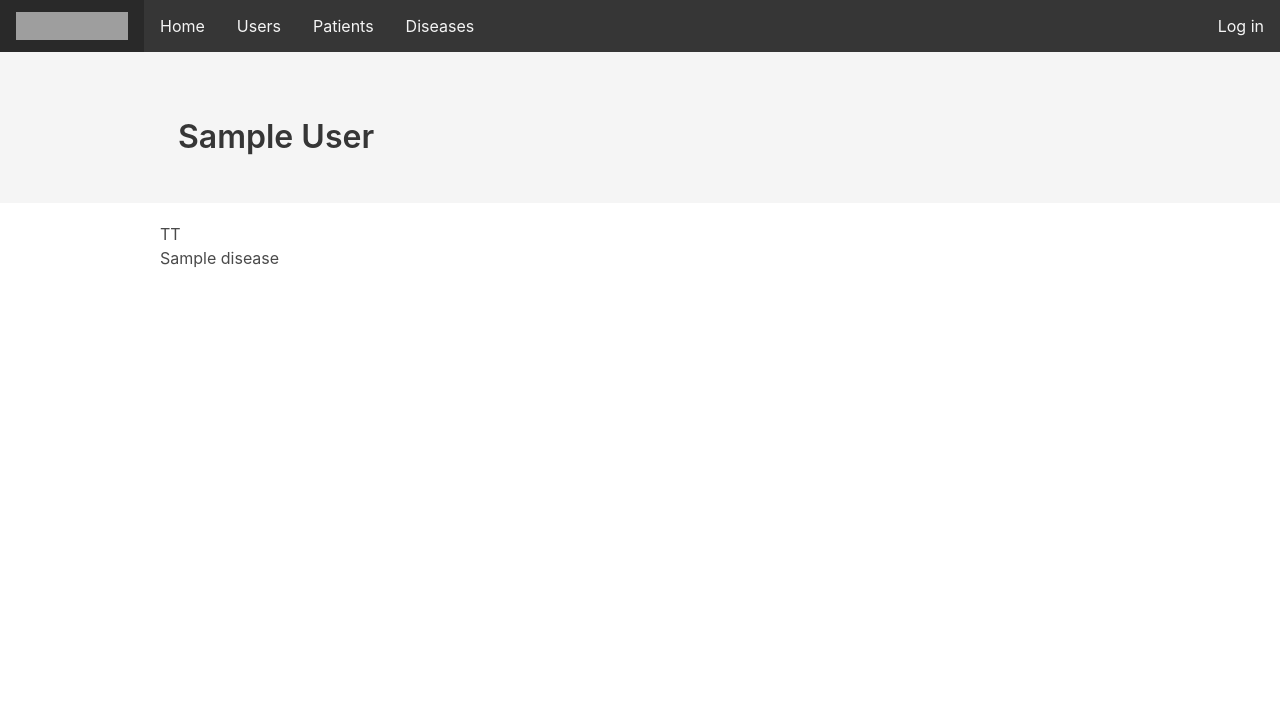
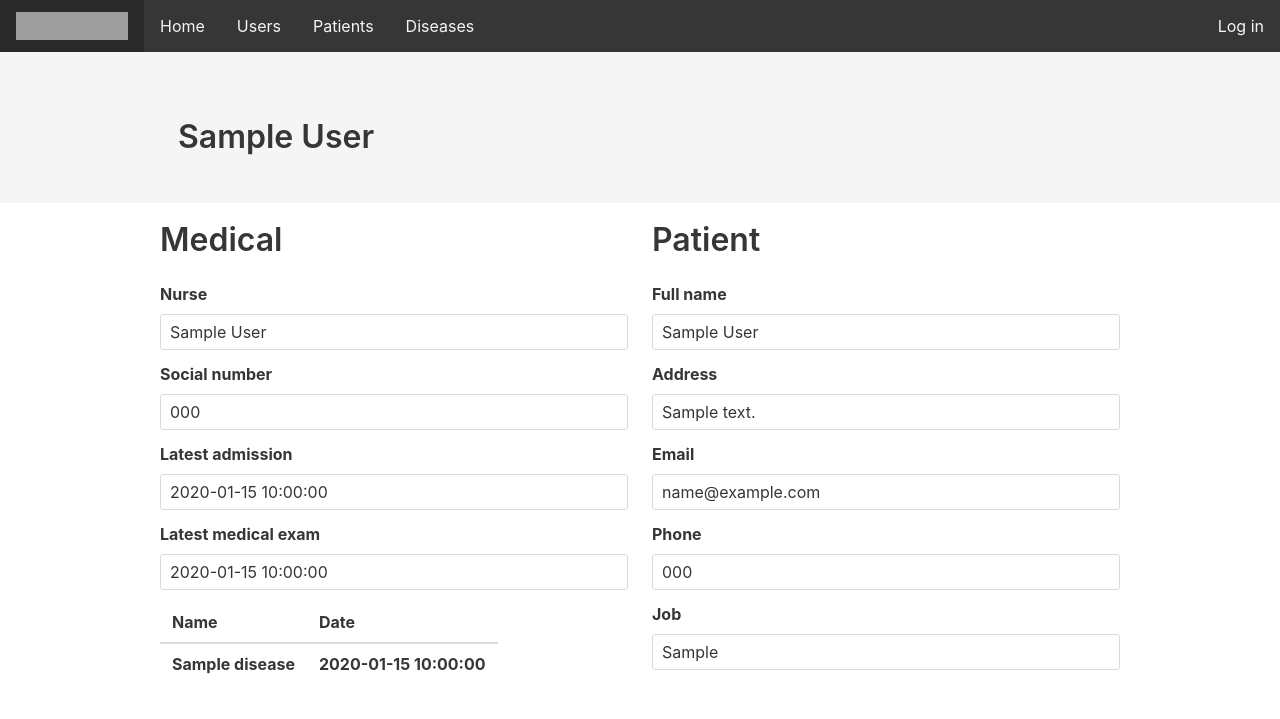
Before and after one commit to sylann/nursequest, a Flask app: page /patients/1 in a window 1280 px wide. Shown: the top 719 px of the page. Run offline with Flask 2, Linux system fonts and the light colour scheme; tables that the repository leaves empty hold one stand-in row (values such as "Sample post"); lists and menus that the app fills with data are empty; grey boxes are pictures that could not be loaded.

Commit message:
add / edit / view of patient (#3)
verified

```diff
--- a/app/models/patients.py
+++ b/app/models/patients.py
@@ -13,7 +13,6 @@ class CaughtDisease(db.Model):
     def __repr__(self):
         return "<ContractedDisease(id_patient='{}', id_disease='{}', contracted={})>".format(
             self.id_patient, self.id_disease, self.contracted)
-
 
 
 class Patient(db.Model):
--- a/app/models/users.py
+++ b/app/models/users.py
@@ -42,3 +42,7 @@ class User(db.Model):
 
     def password_reset(self, reset_link):
         pass
+
+    def __repr__(self):
+        return "<User(id='{}', first_name='{}', last_name='{}', email='{}', password={}, hire_date={}, is_admin='{}')>".format(self.id, self.first_name, self.last_name, self.email,
+                                                                   self.password, self.hire_date, self.is_admin)
--- a/app/static/css/main.css
+++ b/app/static/css/main.css
@@ -20,3 +20,8 @@ body {
     padding: .4rem;
     line-height: .4;
 }
+
+.patient_name {
+    text-decoration-color: hsl(0, 0%, 4%);
+
+}
--- a/app/templates/patient.html
+++ b/app/templates/patient.html
@@ -4,12 +4,90 @@
     {% include '_title.html' %}
 
     <div class="container">
-    <p> TT </p>
-    <ul>
-        {% for d in data.diseases %}
-            <li>{{ d.disease.name }}</li>
-        {% endfor %}
-    </ul>
+        <div class="columns">
+
+            <div class="column">
+
+                <h3 class="title is-3">Medical</h3>
+
+                <div class="field">
+                    <label class="label">Nurse</label>
+                    <div class="control">
+                        <input class="input" type="text" value="{{ data.user.full_name }}" readonly>
+                    </div>
+                </div>
+
+                <div class="field">
+                    <label class="label">Social number</label>
+                    <div class="control">
+                        <input class="input" type="text" value="{{ data.patient.social_number }}" readonly>
+                    </div>
+                </div>
+                <div class="field">
+                    <label class="label">Latest admission</label>
+                    <div class="control">
+                        <input class="input" type="text" value="{{ data.patient.latest_admission }}" readonly>
+                    </div>
+                </div>
+                <div class="field">
+                    <label class="label">Latest medical exam</label>
+                    <div class="control">
+                        <input class="input" type="text" value="{{ data.patient.latest_medical_exam }}" readonly>
+                    </div>
+                </div>
+
+                <table class="table is-striped">
+                    <thead>
+                    <th>Name</th>
+                    <th>Date</th>
+                    </thead>
+
+                    <tbody>
+                    {% for d in data.patient.diseases %}
+                        <tr>
+                            <th>{{ d.disease.name }}</th>
+                            <th>{{ d.disease.added }}</th>
+                        </tr>
+                    {% endfor %}
+                    </tbody>
+                </table>
+            </div>
+
+            <div class="column">
+                <h3 class="title is-3">Patient</h3>
+
+                <div class="field">
+                    <label class="label">Full name</label>
+                    <div class="control">
+                        <input class="input" type="text" value="{{ data.patient.full_name }}" readonly>
+                    </div>
+                </div>
+                <div class="field">
+                    <label class="label">Address</label>
+                    <div class="control">
+                        <input class="input" type="text" value="{{ data.patient.address }}" readonly>
+                    </div>
+                </div>
+                <div class="field">
+                    <label class="label">Email</label>
+                    <div class="control">
+                        <input class="input" type="text" value="{{ data.patient.email }}" readonly>
+                    </div>
+                </div>
+                <div class="field">
+                    <label class="label">Phone</label>
+                    <div class="control">
+                        <input class="input" type="text" value="{{ data.patient.phone }}" readonly>
+                    </div>
+                </div>
+                <div class="field">
+                    <label class="label">Job</label>
+                    <div class="control">
+                        <input class="input" type="text" value="{{ data.patient.job }}" readonly>
+                    </div>
+                </div>
+            </div>
+        </div>
     </div>
 
 {% endblock %}
--- a/app/views/patients.py
+++ b/app/views/patients.py
@@ -1,12 +1,15 @@
+from pprint import pprint
 
-from flask import render_template, request
+from flask import render_template, request, redirect, url_for
 from sqlalchemy import or_
 from sqlalchemy.exc import IntegrityError
+import datetime
 
 from app import app, db
 from app.models.diseases import Disease
 from app.models.patients import Patient, CaughtDisease
-from app.utils import generate_fake_patient, generate_random_list, generate_patient_date
+from app.models.users import User
+from app.utils import generate_fake_patient, generate_random_list, generate_patient_date, fake
 
 
 @app.route('/patients')
@@ -35,18 +38,109 @@ def get_patients():
 @app.route('/patients/<int:id>')
 def get_patient(id):
     patient = Patient.query.get(id)
+    try:
+        user = User.query.get(patient.id_assigned_user)
+    except:
+        pass
+        # TODO : To be finished
 
     return render_template(
         'patient.html',
         current_route='get_patient',
         title=patient.full_name,
-        data=patient
+        data={'patient': patient, 'user': user }
     )
 
 @app.route('/patients/new')
+def get_add_patient():
+    users = User.query.all()
+    # TODO : Mieux filtrer users (id - full_name)
+    diseases = Disease.query.all()
+
+    return render_template(
+        'add_patient.html',
+        current_route='get_add_patient',
+        title='Add patient',
+        data={'users': users, 'diseases': diseases}
+    )
+
+@app.route('/patients/new', methods=['POST'])
 def add_patient():
-    pass
+    pprint(request.args)
+    nurse_id = request.form.get('nurse')
+    first_name = request.form.get('first_name')
+    last_name = request.form.get('last_name')
+    address = request.form.get('address')
+    email = request.form.get('email')
+    phone = request.form.get('phone')
+    job = request.form.get('job')
+    social_number = request.form.get('social_number')
+    disease_id = str(request.form.get('disease'))
+    latest_admission = datetime.datetime.now()
+    contracted = datetime.datetime.strptime(request.form.get('contracted'), '%Y-%m-%d')
 
+    print('********************************************')
+    print(nurse_id)
+    print(type(nurse_id))
+    if nurse_id == '0':
+        nurse_id = None
+
+    patient = Patient(
+        first_name=first_name,
+        last_name=last_name,
+        address=address,
+        email=email,
+        phone=phone,
+        job=job,
+        social_number=social_number,
+        latest_admission=latest_admission,
+        latest_medical_exam=fake.date_time_between_dates(
+            datetime_start=datetime.datetime.now(),
+            datetime_end=datetime.datetime.now()),
+        id_assigned_user=nurse_id
+    )
+
+    db.session.add(patient)
+    try:
+        db.session.commit()
+    except IntegrityError:
+        db.session.rollback()
+        return "Server Error", 500
+
+    db.session.refresh(patient)
+    caught_disease = CaughtDisease(
+        id_patient=patient.id,
+        id_disease=disease_id,
+        contracted=contracted
+    )
+
+    db.session.add(caught_disease)
+    try:
+        db.session.commit()
+    except IntegrityError:
+        db.session.rollback()
+        return "Server Error", 500
+
+    return redirect(url_for('get_patients'))
+
+@app.route('/patient/edit/<int:id>')
+def get_edit_patient(id):
+    patient = Patient.query.get(id)
+    # Todo : Mieux filtrer la requete (id/fullname)
+    users = User.query.all()
+
+    return render_template(
+        'edit_patient.html',
+        current_route='get_update_patient',
+        title='Edit ' + patient.full_name,
+        data={'users': users, 'patient': patient}
+    )
+
+@app.route('/patients/edit/<int:id>')
+def edit_patient(id):
+
+
+    redirect(url_for('get_patients'))
 
 @app.route('/patients/fake/<int:quantity>')
 def fake_patients(quantity):
```
Also changed, not shown: app/templates/_searchbar.html (+4 -4 lines), app/templates/add_patient.html (added, +115 -0 lines), app/templates/edit_patient.html (added, +108 -0 lines), app/templates/patients.html (+31 -10 lines), app/templates/user.html (added, +18 -0 lines), app/views/users.py (+8 -1 lines).
